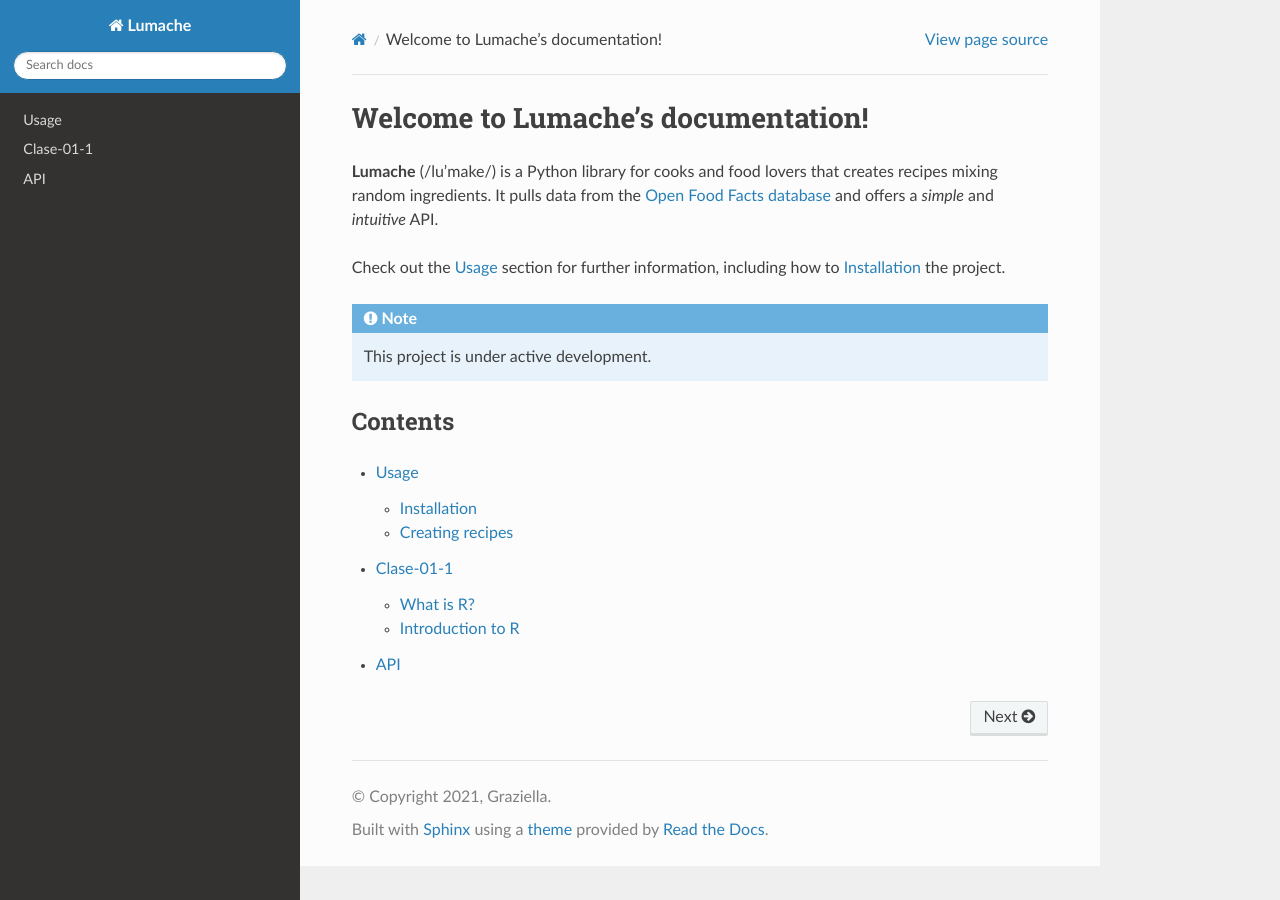
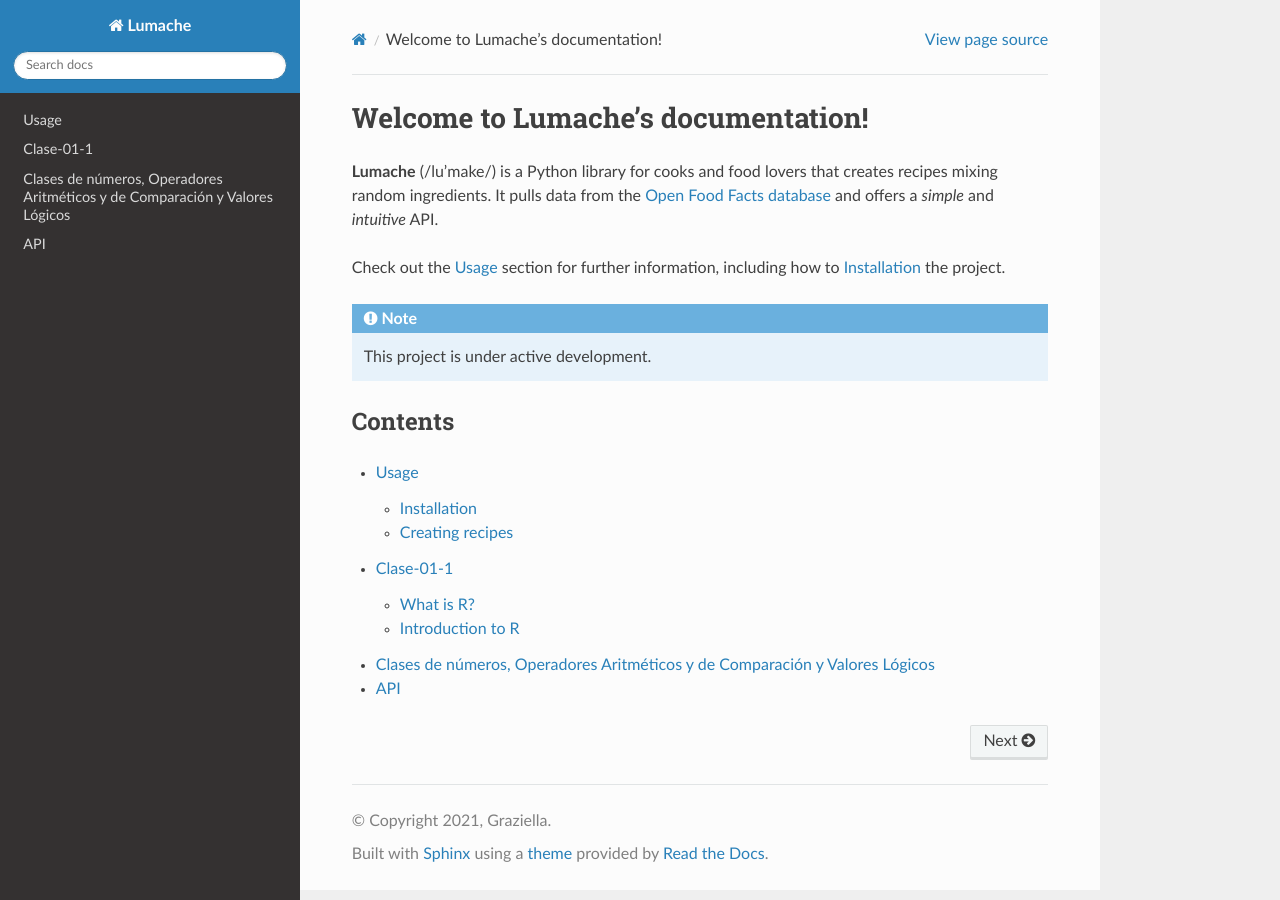
Before and after one commit to matecom57/santosg57-curso-r, a Sphinx documentation site: the page built from docs/source/index.rst, in a window 1280 px wide. Built offline with Sphinx 7.4.7 and the Read the Docs theme 3.1.0, drawn with Linux system fonts in a browser that asks for light colours.

```diff
--- /dev/null
+++ b/docs/source/Numeros_Operadores.rst
@@ -0,0 +1,4 @@
+Clases de números, Operadores Aritméticos y de Comparación y Valores Lógicos
+============================================================================
+
+.. image:: m1.png
--- a/docs/source/index.rst
+++ b/docs/source/index.rst
@@ -20,4 +20,5 @@ Contents
 
    usage
    clase-01
+   Numeros_Operadores
    api
```
Also changed, not shown: docs/source/m1.png, 6 other files.
